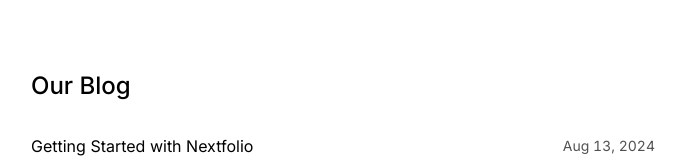
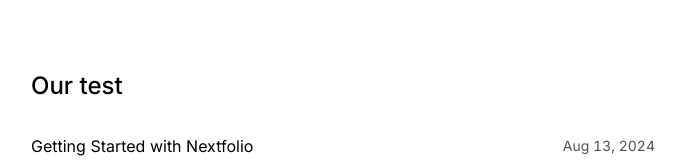
Before and after one commit to kubus08/portfolio, a Next.js app: page /blog in a window 1280 px wide. Shown: the part 126-286 px from the top of the page, without its empty margins (297-983 px from the left). Built offline with nearby package versions, Linux system fonts and the light colour scheme.

Commit message:
Change blog title from 'Our Blog' to 'Our test'

```diff
--- a/app/blog/page.tsx
+++ b/app/blog/page.tsx
@@ -11,7 +11,7 @@ export default function BlogPosts() {
 
   return (
     <section>
-      <h1 className="mb-8 text-2xl font-medium">Our Blog</h1>
+      <h1 className="mb-8 text-2xl font-medium">Our test</h1>
       <div>
         {allBlogs
           .sort((a, b) => {
```
